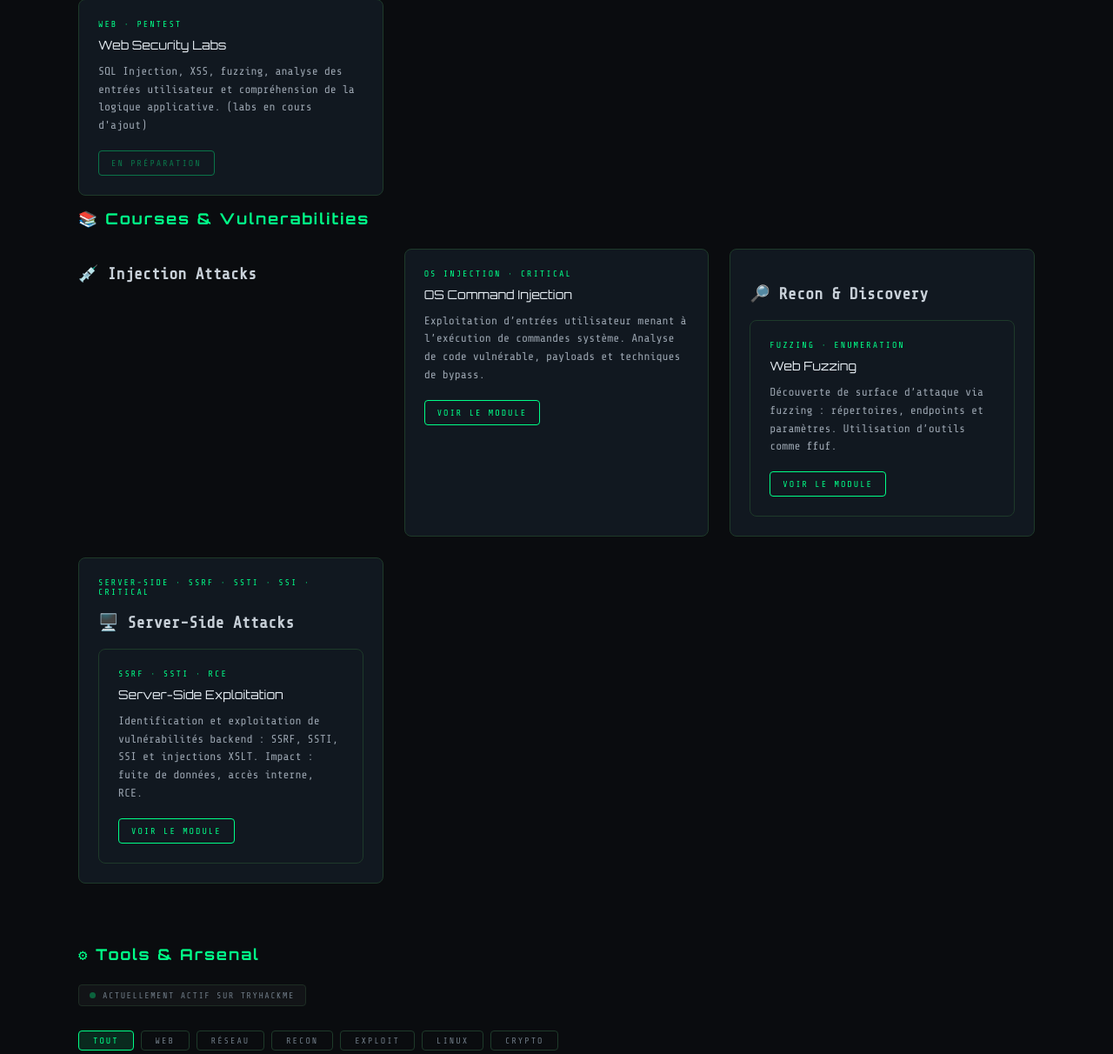
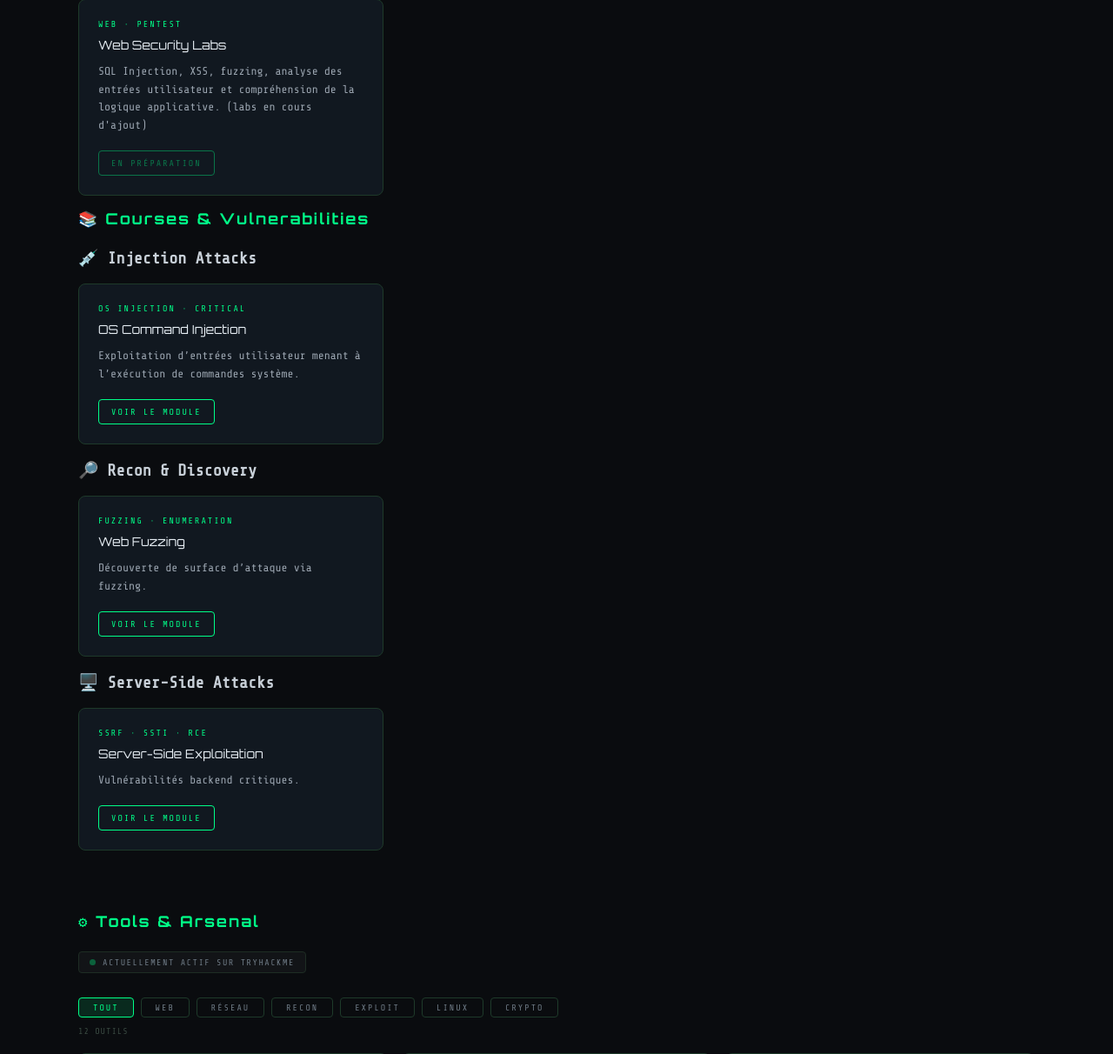
Before and after one commit to MESLIMOHAMEDM22005188/PortfolioMesli, a Django app: page /cybersecurity/ in a window 1280 px wide. Shown: the part 618-1830 px from the top of the page at 87% size. Run offline with Django 5.2, Linux system fonts and the light colour scheme.

Commit message:
better allignement corrction of html bug

```diff
--- a/monsite/portfolio/templates/cyber/cyber_home.html
+++ b/monsite/portfolio/templates/cyber/cyber_home.html
@@ -75,7 +75,8 @@
 <section class="courses-section">
 
   <h2>📚 Courses & Vulnerabilities</h2>
-    <div class="labs-grid">
+
+  <!-- Injection -->
   <h3 class="category-title">💉 Injection Attacks</h3>
   <div class="labs-grid">
 
@@ -86,7 +87,6 @@
 
       <div class="lab-desc">
         Exploitation d’entrées utilisateur menant à l’exécution de commandes système.
-      Analyse de code vulnérable, payloads et techniques de bypass.
       </div>
 
       <a href="{% url 'portfolio:cmdi_course' %}" class="lab-btn">
@@ -96,9 +96,7 @@
 
   </div>
 
-  <!-- OS Command Injection -->
-  <!-- Web Fuzzing -->
-  <div class="lab-card">
+  <!-- Recon -->
   <h3 class="category-title">🔎 Recon & Discovery</h3>
   <div class="labs-grid">
 
@@ -108,9 +106,7 @@
       <div class="lab-title">Web Fuzzing</div>
 
       <div class="lab-desc">
-      Découverte de surface d’attaque via fuzzing :
-      répertoires, endpoints et paramètres.
-      Utilisation d’outils comme ffuf.
+        Découverte de surface d’attaque via fuzzing.
       </div>
 
       <a href="{% url 'portfolio:web_fuzzing' %}" class="lab-btn">
@@ -119,12 +115,8 @@
     </div>
 
   </div>
-  </div>
 
-  <!-- Server-Side Attack -->
-  <div class="lab-card">
-    <div class="lab-tag">Server-side · SSRF · SSTI · SSI · Critical</div>
-
+  <!-- Server Side -->
   <h3 class="category-title">🖥️ Server-Side Attacks</h3>
   <div class="labs-grid">
 
@@ -134,9 +126,7 @@
       <div class="lab-title">Server-Side Exploitation</div>
 
       <div class="lab-desc">
-      Identification et exploitation de vulnérabilités backend :
-      SSRF, SSTI, SSI et injections XSLT.
-      Impact : fuite de données, accès interne, RCE.
+        Vulnérabilités backend critiques.
       </div>
 
       <a href="{% url 'portfolio:server_side_attack' %}" class="lab-btn">
@@ -145,11 +135,8 @@
     </div>
 
   </div>
-  </div>
 
-</div>
 </section>
-
 
   <!-- ===== TOOLS & ARSENAL ===== -->
   <section class="tools-section">
```
Lines whose indentation alone changed are shown as unchanged.
